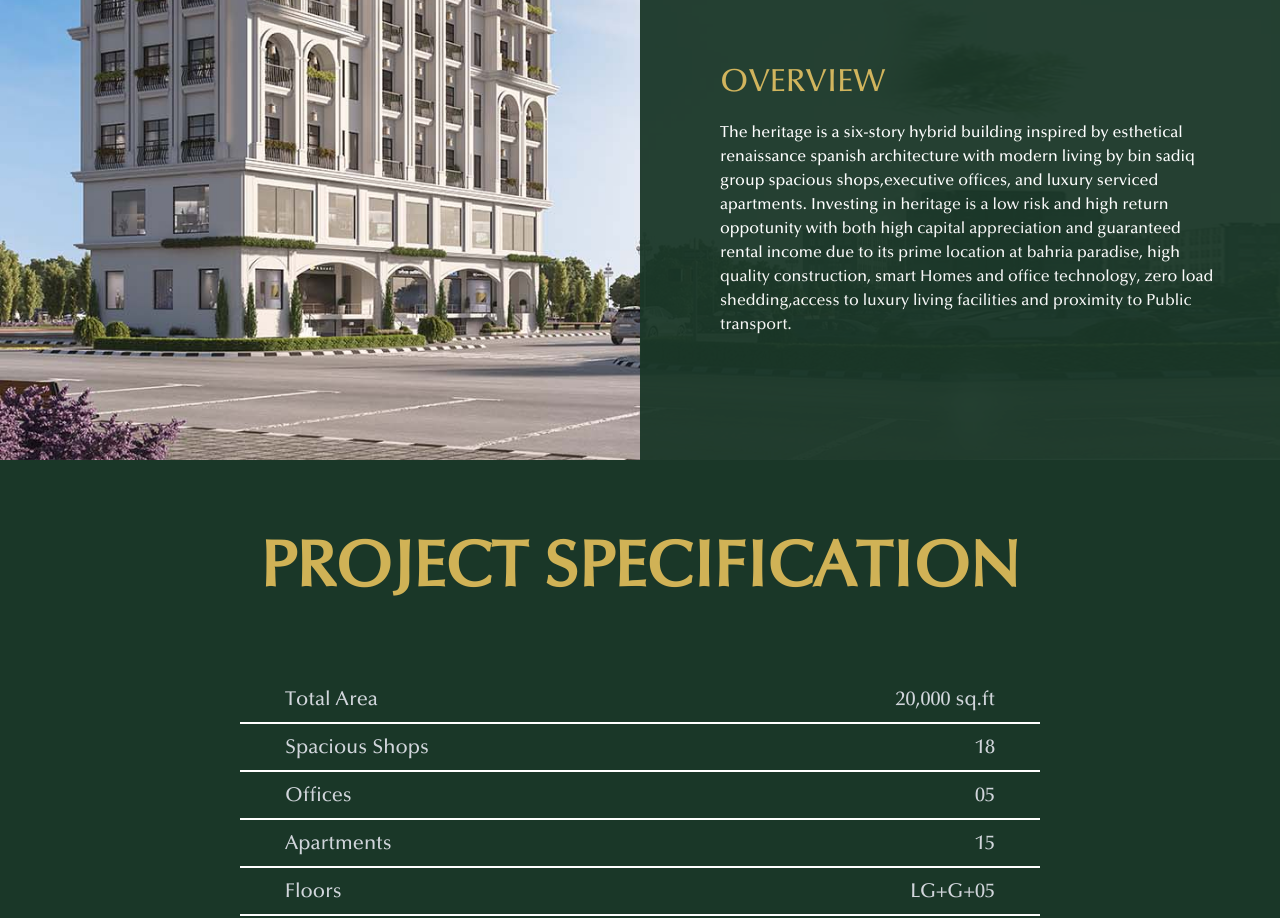
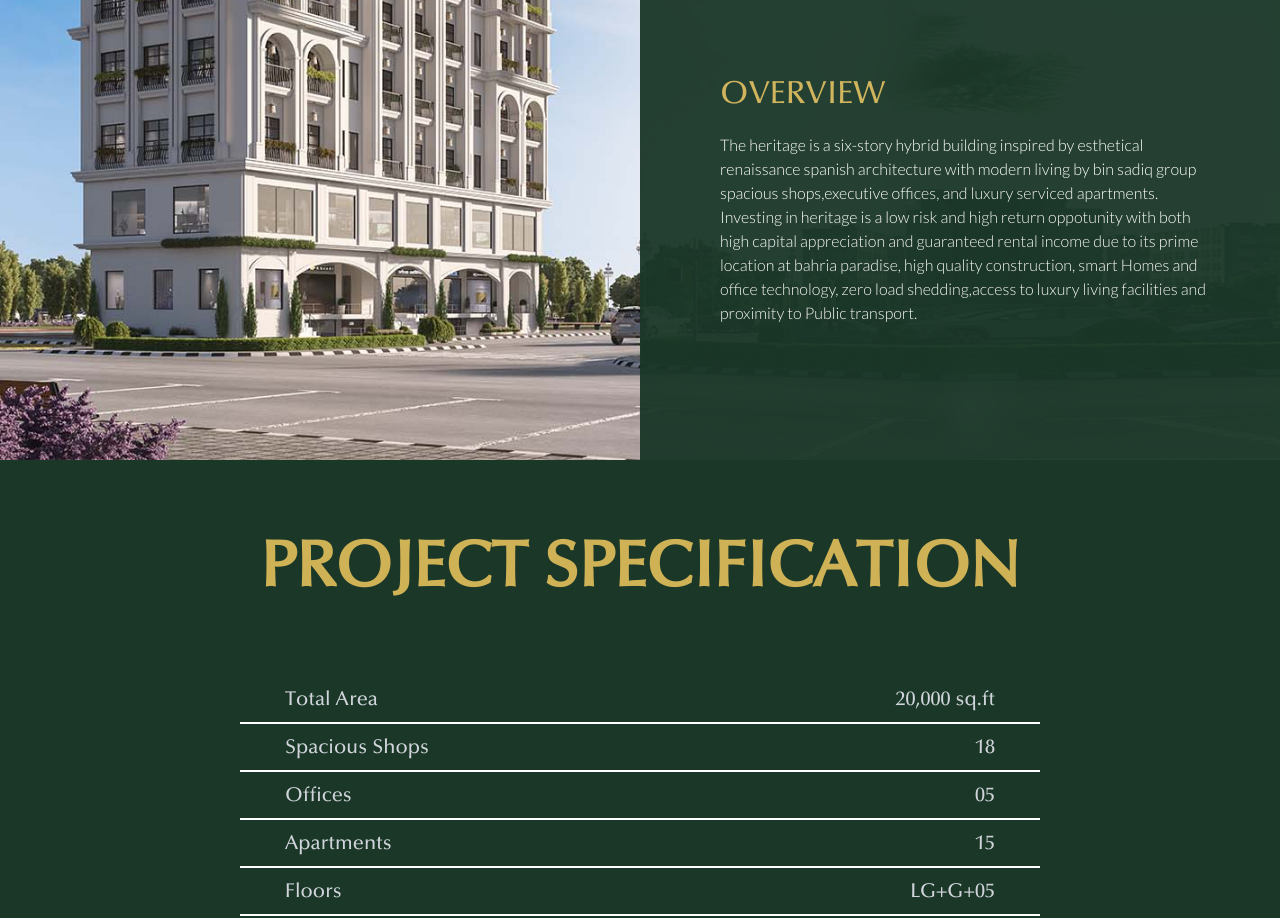
Before and after one commit to imtiaz3699/bin-sadiq-group, a Next.js app: page /heritage in a window 1280 px wide. Shown: the part 1040-1958 px from the top of the page. Built offline with nearby package versions, Linux system fonts and the light colour scheme; what tailwindcss-animated would draw is missing.

Commit message:
added-fonts

```diff
--- /dev/null
+++ b/src/app/fonts/page.ts
@@ -0,0 +1,16 @@
+import { Inter, Roboto_Mono, Lato } from 'next/font/google'
+
+export const inter = Inter({
+  subsets: ['latin'],
+  display: 'swap',
+})
+export const lato = Lato ({
+    subsets:['latin'],
+    weight:"300",
+    style:'normal',
+
+})
+export const roboto_mono = Roboto_Mono({
+  subsets: ['latin'],
+  display: 'swap',
+})
--- a/src/app/heritage/page.tsx
+++ b/src/app/heritage/page.tsx
@@ -6,7 +6,7 @@ import ProjectSpecification from "./ProjectSpecification";
 import Footer from "../footer/page";
 import InViewElement from "@/components/InViewElement/InViewElement";
 import MyNavbar from "../my-navbar/page";
-
+import { lato } from "../fonts/page";
 
 export default function Heritage () {
     const [currentIndex, setCurrentIndex] = useState(0);
@@ -97,7 +97,7 @@ useEffect(() => {
            <h1 className="font-bold text-[32px] font-normal leading-[38.41px] text-golden mt-5 sm:mt-10 md:mt-20">OVERVIEW</h1>
            </InViewElement>
            </div>
-            <div className="max-w-[500px]  :text-left   text-white mt-5">{ text.slice(0, currentIndex) }</div>
+            <div className={`max-w-[500px]  text-left ${lato.className}  text-white mt-5`}>{ text.slice(0, currentIndex) }</div>
         </div>
     </div>
 <ProjectSpecification/>
--- a/src/components/HeroSection/Hero.tsx
+++ b/src/components/HeroSection/Hero.tsx
@@ -20,6 +20,13 @@ import 'swiper/css';
 import 'swiper/css/navigation';
 import 'swiper/css/effect-fade';
 import { EffectFade } from 'swiper/modules';
+import { Inter } from 'next/font/google';
+import { Lato } from 'next/font/google';
+const lato = Inter ({
+  subsets:['latin'],
+  weight:"300",
+  style:'normal',
+})
 export default  function Hero() {
     const [currentIndex, setCurrentIndex] = useState(0);
     const [state, setState] = useState(0);
@@ -95,6 +102,7 @@ useEffect(() => {
   };
 
 }, []);
+
     return (
         <>
         <div>
@@ -124,8 +132,8 @@ useEffect(() => {
                 <div  className='flex flex-col'>
                         <h1
                         id='in-view-element'
-                        className={isInView ? 'text-golden font-bold text-center md:text-left text-[30px] sm:text-[40px] md:text-[64px]  font-bold  leading-[56px] animate-fade-right animate-once animate-ease-linear' : "outOfViewClassName"} >CREATING SPACES <br />THAT INSPIRES </h1>
-                        <div className='max-w-[602px] text-white mt-5 text-[18px] sm:text-[20px] md:text-[25px] text-center md:text-left'>Having the inheritance and elegance of the past with the comfort and convenience of modern living. BIN SADIQ offers a unique opportunity to own residential and commercial places in the Heart of Twin cities, with restored heritage buildings and modern residences that feature state-of-the-art amenities and stunning views. Discover a world of timeless beauty, sophistication, and exclusivity at BIN SADIQ.</div>
+                        className={isInView ? 'text-golden font-bold text-center md:text-left text-[30px]  sm:text-[40px] md:text-[64px]  font-bold  leading-[56px] animate-fade-right animate-once animate-ease-linear' : "outOfViewClassName"} >CREATING SPACES <br />THAT INSPIRES </h1>
+                        <div className={`max-w-[602px] text-white mt-5 text-[18px] ${lato.className} sm:text-[20px] md:text-[25px] text-center md:text-left`}>Having the inheritance and elegance of the past with the comfort and convenience of modern living. BIN SADIQ offers a unique opportunity to own residential and commercial places in the Heart of Twin cities, with restored heritage buildings and modern residences that feature state-of-the-art amenities and stunning views. Discover a world of timeless beauty, sophistication, and exclusivity at BIN SADIQ.</div>
                 </div>
                 <Image alt = '' src = "/Pic2.png" width={300} height={300} className='sm:hidden'/>
                 <div className='hidden sm:block w-[452px] md:hover:translate-x-10 transition-transform duration-1000 group  h-[514px] sm:rounded-tr-[125px] sm:rounded-xl  md:bg-cover hover:drop-shadow-2xl hover:shadow-2xl relative'
@@ -151,7 +159,7 @@ useEffect(() => {
   outOfViewClassName="element-out-of-view">
                         <h1 id='animate' className='text-golden font-bold text-center md:text-left text-[30px] sm:text-[40px] md:text-[64px]  font-bold  leading-[56px] animate-fade-right animate-once animate-ease-linear'>OUR SERVICES </h1>
                         </InViewElement>
-                        <div className='max-w-[995px] text-[18px] px-3 md:text-[22px]  font-semibold text-gray-500 text-white mt-5'> { text.slice(0, currentIndex) }</div>
+                        <div className={`max-w-[995px] text-[18px] px-3 md:text-[22px]  font-semibold text-gray-500 text-white mt-5 ${lato.className}`}> { text.slice(0, currentIndex) }</div>
                 <div className='grid grid-cols-1 lg:grid-cols-2 xl:grid-cols-3 place-items-center mt-[150px] gap-[50px] sm:gap-[100px] w-full px-5'>
                       {
                         ourServices.map((element,idx)=> {
```
